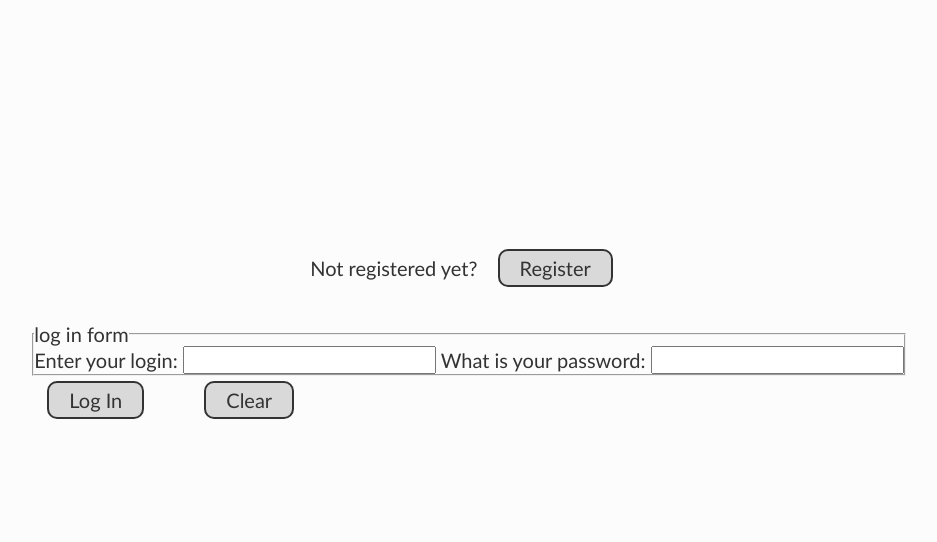
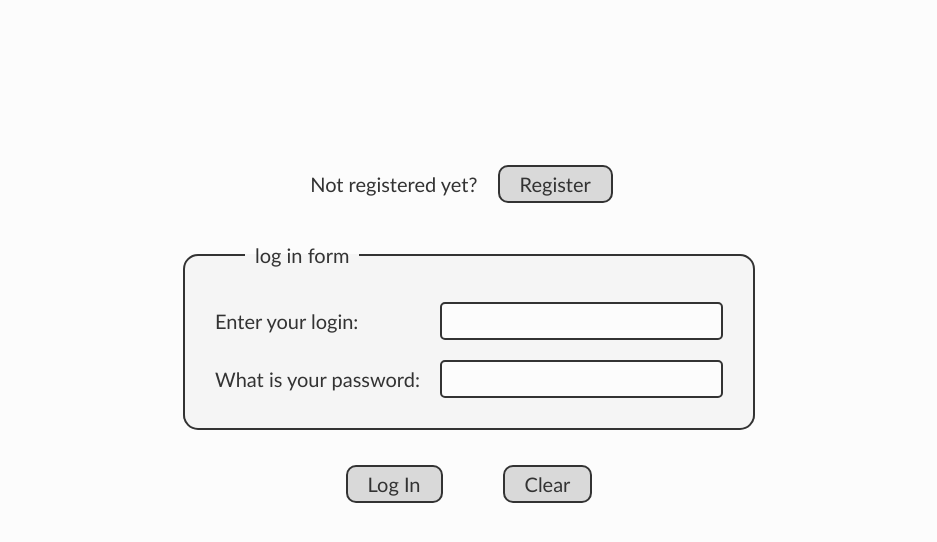
Before and after one commit to UniBreakfast/tors-nwsws, a website: page public/login.html in a window 1280 px wide. Shown: the part 90-632 px from the top of the page, without its empty margins (171-1108 px from the left). Drawn offline with Linux system fonts and the light colour scheme.

Commit message:
form styling

```diff
--- a/public/css/common.css
+++ b/public/css/common.css
@@ -1,14 +1,14 @@
 .dark-theme {
   --normal-color: hsl(0, 0%, 80%);
   --normal-back-color: hsl(0, 0%, 0%);
-  --low-contrast-back-color: hsl(0, 0%, 10%);
+  --low-contrast-back-color: hsl(0, 0%, 13%);
   --avg-contrast-back-color: hsl(0, 0%, 20%);
 }
 
 :root {
   --normal-color: hsl(0, 0%, 20%);
   --normal-back-color: hsl(0, 0%, 99%);
-  --low-contrast-back-color: hsl(0, 0%, 92%);
+  --low-contrast-back-color: hsl(0, 0%, 96%);
   --avg-contrast-back-color: hsl(0, 0%, 85%);
 }
 
@@ -23,7 +23,7 @@ html {
   overflow: hidden;
 }
 
-body, input, button {
+body, fieldset, input, button {
   font: 20px Trebuchet MS, Helvetica, sans-serif;
   color: var(--normal-color);
   transition: .3s;
@@ -33,7 +33,7 @@ body {
   background-color: var(--normal-back-color);
   padding: 20px;
   height: 100vh;
-  transition: .5s;
+  transition: all .3s, transform .5s linear;
 }
 
 button {
@@ -68,6 +68,42 @@ button:active {
   background-color: var(--normal-color);
 }
 
+input {
+  padding: 5px 15px;
+  text-align: center;
+  border: 2px solid var(--normal-color);
+  background-color: var(--normal-back-color);
+  border-radius: 5px;
+}
+
+form {
+  display: flex;
+  flex-flow: column;
+  gap: 30px;
+}
+
+form>fieldset {
+  padding: 30px 30px;
+  border-radius: 15px;
+  display: flex;
+  flex-flow: column;
+  gap: 20px;
+  border: 2px solid var(--normal-color);
+  background-color: var(--low-contrast-back-color);
+}
+
+form>fieldset>legend {
+  padding: 5px 10px;
+  margin-left: 30px;
+}
+
+form>fieldset>label {
+  display: flex;
+  justify-content: space-between;
+  align-items: center;
+  gap: 20px;
+}
+
 main {
   max-width: 900px;
   margin: auto;
@@ -92,6 +128,7 @@ main>section {
 buttons {
   display: flex;
   align-items: center;
+  justify-content: center;
   gap: 30px;
 }
 
--- a/public/js/common.js
+++ b/public/js/common.js
@@ -61,5 +61,5 @@ function goTo(url, side) {
   localStorage.sideToComeFrom = side
   side = sides[side]
   body.classList.add(side)
-  body.on('transitionend', location.href = url)
+  body.on('transitionend', () => location.href = url)
 }
```
Also changed, not shown: 1 other file.
